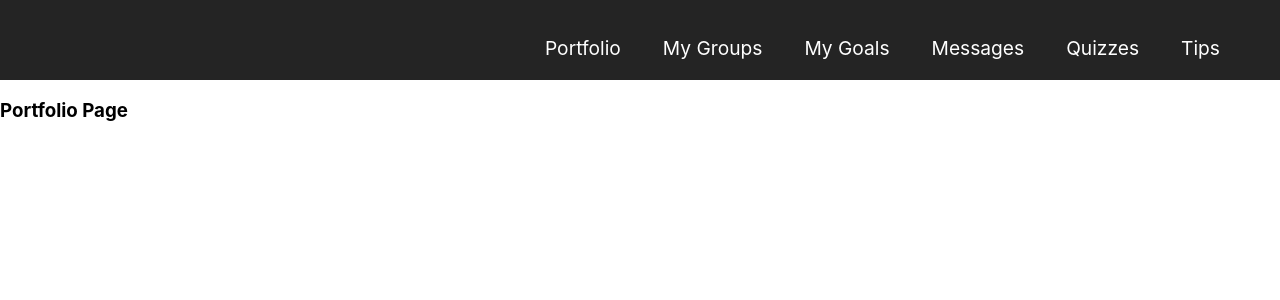
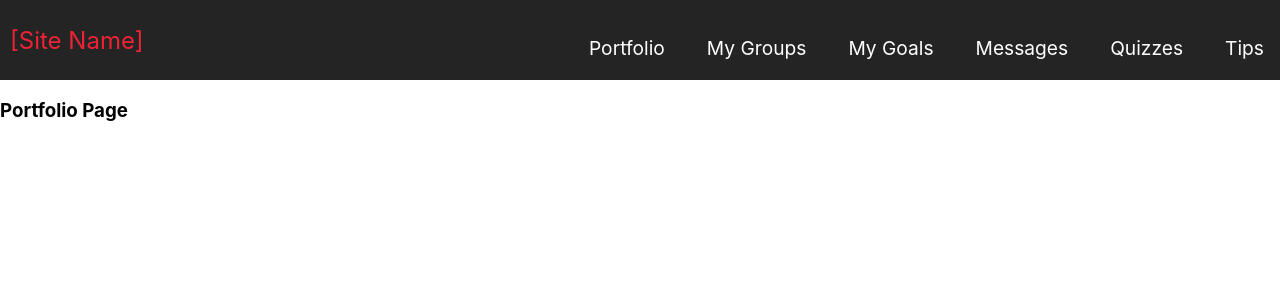
Before and after one commit to FeelingA1/HIPAAtar, a React (Create React App) app in the folder web-app/: page / in a window 1280 px wide. Shown: the top 300 px of the page. Built offline with nearby package versions, Linux system fonts and the light colour scheme.

Commit message:
'Almost finished'

```diff
--- a/web-app/src/components/Navbar.js
+++ b/web-app/src/components/Navbar.js
@@ -25,6 +25,9 @@ const Navbar= () =>{
     return (
       <nav className="navbar">
         <div className="navbar-container">
+        <Link to="/" className="navbar-logo" onClick={closeMobileMenu}>
+                        [Site Name]
+        </Link>
         <ul className={click ? 'nav-menu active' : 'nav-menu'}>
           <li className='nav-item'>
             <Link to="/" className='nav-links'>Portfolio</Link>
```
